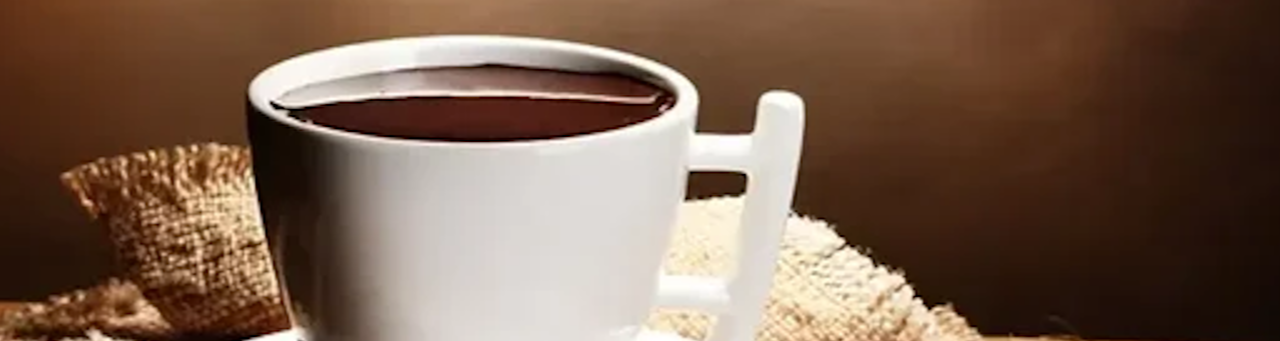
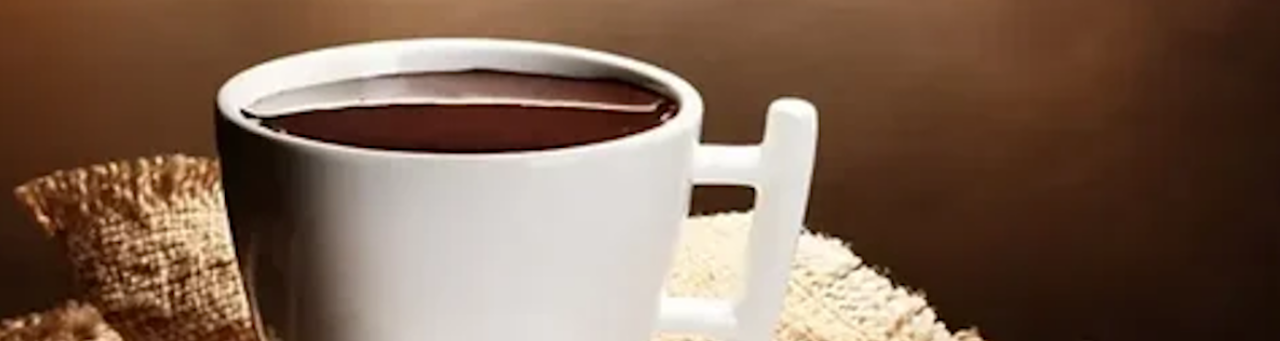
Before and after one commit to poithead/chocovoyage.github.io, a plain HTML site: page index.html in a window 1280 px wide. Shown: the top 341 px of the page. Drawn offline with Linux system fonts and the light colour scheme.

Commit message:
Update style.css

```diff
--- a/style.css
+++ b/style.css
@@ -11,8 +11,8 @@ header {
     background-size: cover;
     background-position: center;
     color: #fff;
-    height: 741px; /* Set height to match the image's height */
-    text-align: center;
+    height: 800px; /* Set height to match the image's height */
+    text-align: right;
     display: flex;
     align-items: center;
     justify-content: center;
```
